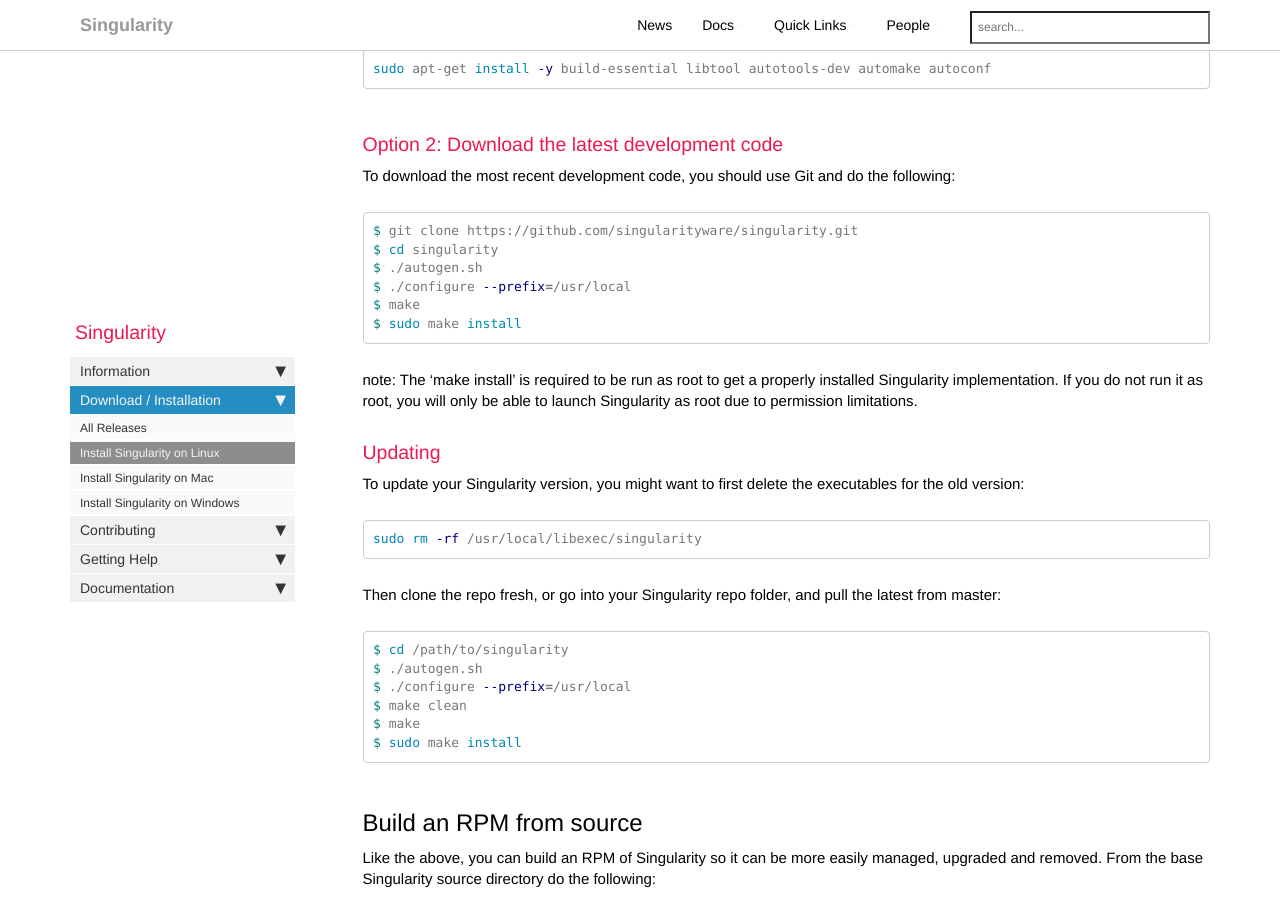
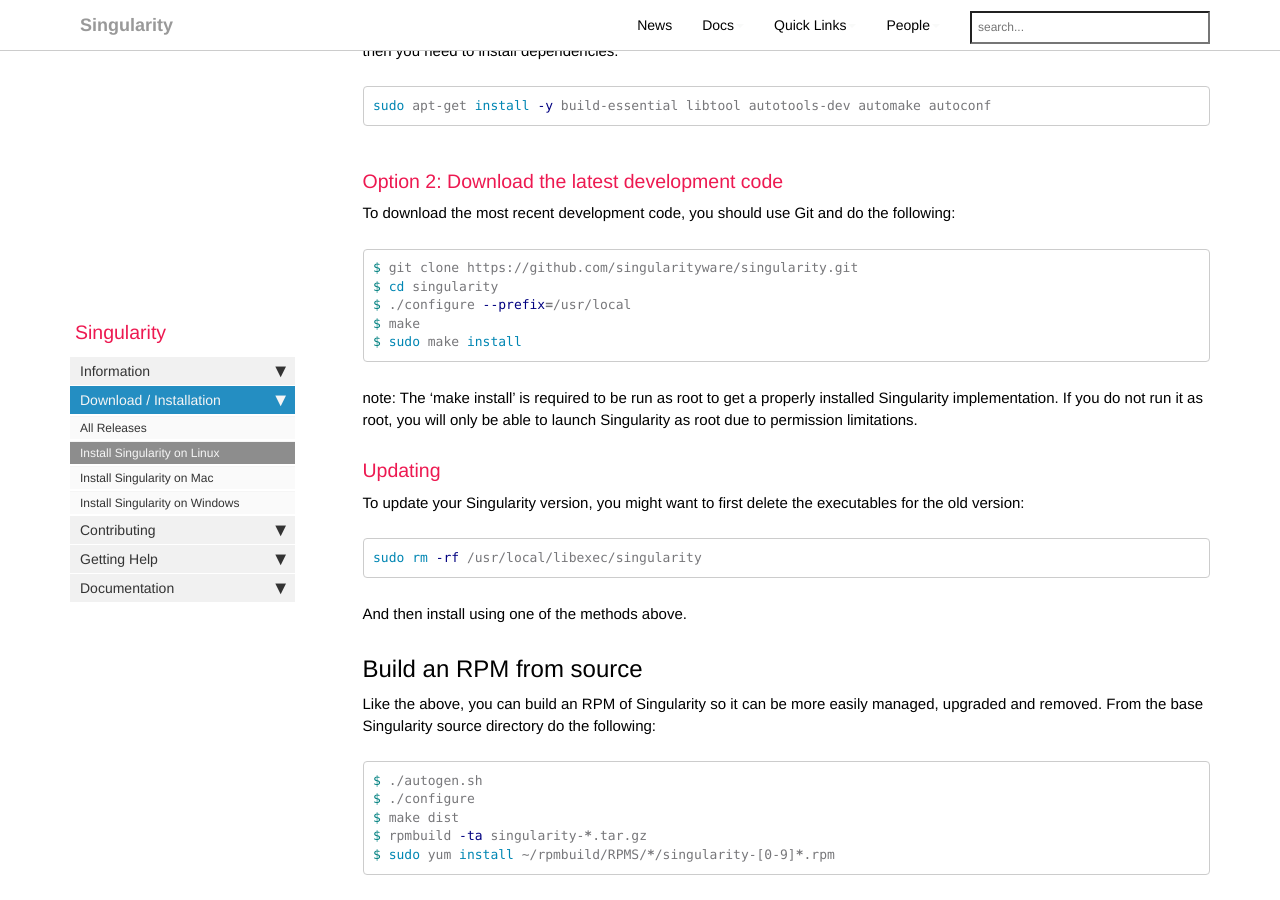
Before and after one commit to singularityware/singularityware.github.io, a Jekyll site: the page built from pages/docs/install/install-linux.md, in a window 1280 px wide and 900 px high, scrolled down 952 px. Built offline with Jekyll 4.4.1, drawn with Linux system fonts in a browser that asks for light colours; nearby versions of some CDN libraries; comment, search, counter and statistics services are not loaded; some of the changed text lies outside the part shown.

Commit message:
fixing up linux install page

````diff
--- a/pages/docs/install/install-linux.md
+++ b/pages/docs/install/install-linux.md
@@ -16,9 +16,10 @@
 Once downloaded do the following:
 
 ```bash
-$ tar xvf singularity-*.tar.gz
-$ cd singularity
-$ ./autogen.sh
+$ VERSION=2.2
+$ wget https://github.com/singularityware/singularity/releases/download/$VERSION/singularity-$VERSION.tar.gz
+$ tar xvf singularity-$VERSION.tar.gz
+$ cd singularity-$VERSION
 $ ./configure --prefix=/usr/local
 $ make
 $ sudo make install
@@ -53,7 +54,6 @@
 ```bash
 $ git clone {{ site.repo }}.git
 $ cd singularity
-$ ./autogen.sh
 $ ./configure --prefix=/usr/local
 $ make
 $ sudo make install
@@ -68,16 +68,8 @@
 ```bash
 sudo rm -rf /usr/local/libexec/singularity
 ```
-Then clone the repo fresh, or go into your Singularity repo folder, and pull the latest from master:
+And then install using one of the methods above.
 
-```bash
-$ cd /path/to/singularity
-$ ./autogen.sh
-$ ./configure --prefix=/usr/local
-$ make clean
-$ make
-$ sudo make install
-```
 
 ## Build an RPM from source
 Like the above, you can build an RPM of Singularity so it can be more easily managed, upgraded and removed. From the base Singularity source directory do the following:
````
